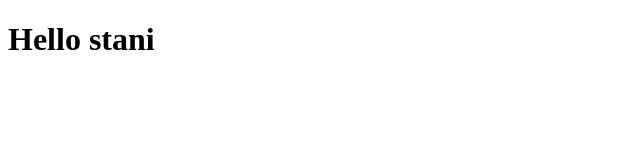
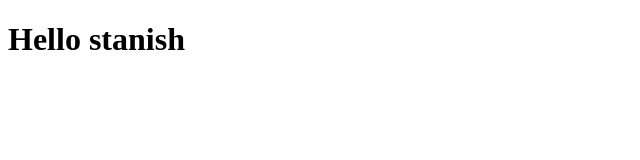
Before and after one commit to Stani21/samplerepo, a plain HTML site: page index.html in a window 1280 px wide. Shown: the full height of the page, 0-640 px from the left. Drawn offline with Linux system fonts and the light colour scheme.

Commit message:
feat : full name

```diff
--- a/index.html
+++ b/index.html
@@ -6,6 +6,6 @@
     <title>Document</title>
 </head>
 <body>
-    <h1>Hello stani</h1>
+    <h1>Hello stanish</h1>
 </body>
 </html>
```
